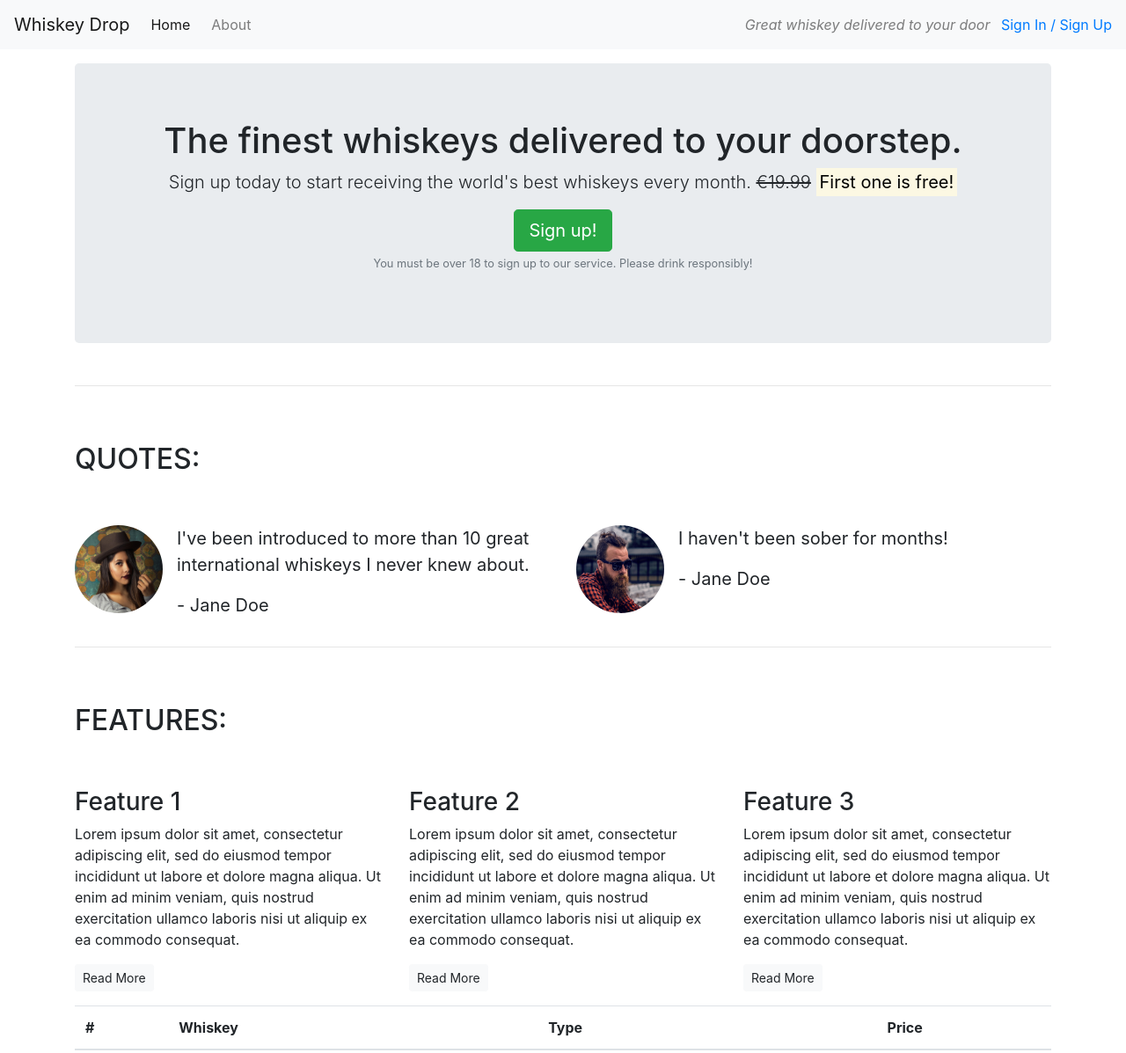
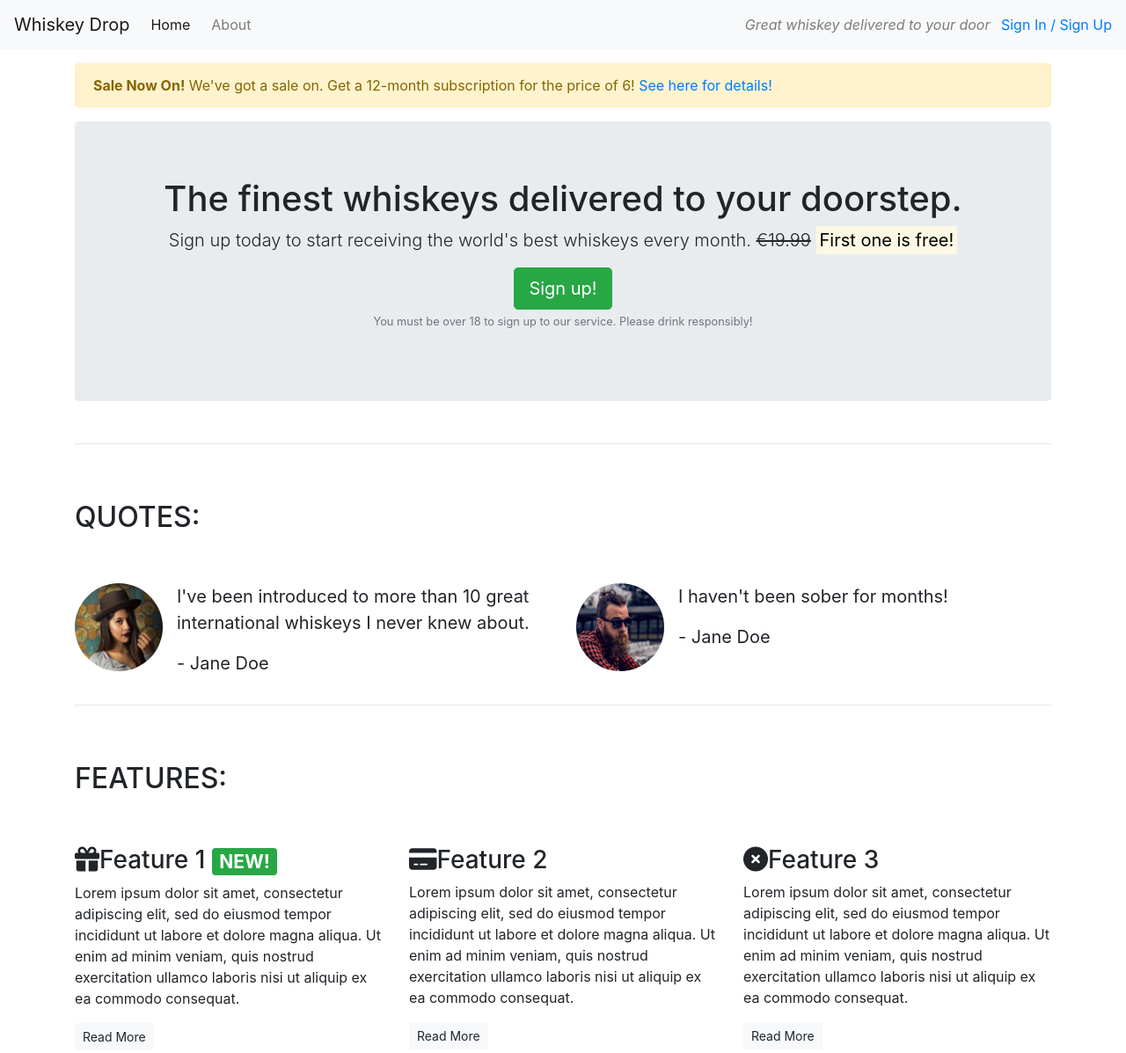
Before and after one commit to BrendanCooney/bootstrap_test1, a plain HTML site: page index.html in a window 1280 px wide. Shown: the top 1197 px of the page at 88% size. Drawn offline with nearby package versions, Linux system fonts and the light colour scheme.

Commit message:
adding icons, alert & styling with bootstrap

```diff
--- a/index.html
+++ b/index.html
@@ -8,6 +8,7 @@
 <!--Bootstrap Version-->
 <link rel="stylesheet" href="https://cdn.jsdelivr.net/npm/bootstrap@4.1.3/dist/css/bootstrap.min.css" integrity="sha384-MCw98/SFnGE8fJT3GXwEOngsV7Zt27NXFoaoApmYm81iuXoPkFOJwJ8ERdknLPMO" crossorigin="anonymous">
 <script src="https://cdn.jsdelivr.net/npm/bootstrap@4.1.3/dist/js/bootstrap.min.js" integrity="sha384-ChfqqxuZUCnJSK3+MXmPNIyE6ZbWh2IMqE241rYiqJxyMiZ6OW/JmZQ5stwEULTy" crossorigin="anonymous"></script>
+<script src="https://kit.fontawesome.com/56ebc553e5.js" crossorigin="anonymous"></script>
 <title>Whiskey Drop | Taste a new whiskey every month</title>
 </head>
 <body>
@@ -28,6 +29,13 @@
         <!--</div>-->
     </nav>
     <article class="container mt-3">
+      <div class="row d-none d-sm-block">
+        <div class="col-12">
+          <div class="alert alert-warning">
+             <strong>Sale Now On!</strong> We've got a sale on. Get a 12-month subscription for the price of 6! <a href="">See here for details!</a>
+          </div>
+        </div>
+      </div>
         <!-- Callout -->
         <div class="row">
           <div class="col-12">
@@ -55,7 +63,9 @@
           <div class="row">
             <div class="col-12 col-md-6">
               <div class="media">
-                <img src="images/girl-image.png" alt="girl who likes whiskey" class="rounded-circle mr-3" height="100" width="100">
+                <div class="d-none d-sm-block">
+                 <img src="images/girl-image.png" alt="girl who likes whiskey" class="rounded-circle mr-3" height="100" width="100">
+              </div>
                 <div class="media-body">
                   <blockquote class="blockquote">
                       <p>I've been introduced to more than 10 great international whiskeys I never knew about.</p>
@@ -66,7 +76,9 @@
             </div>
             <div class="col-12 col-md-6">
               <div class="media">
-                <img src="images/guy-image.png" alt="girl who likes whiskey" class="rounded-circle mr-3" height="100" width="100">
+                <div class="d-none d-sm-block">
+                 <img src="images/guy-image.png" alt="girl who likes whiskey" class="rounded-circle mr-3" height="100" width="100">
+                </div>
                 <div class="media-body">
               <blockquote class="blockquote">
                   <p>I haven't been sober for months!</p>
@@ -88,21 +100,21 @@
           <div class="row">
             <div class="col-12 col-md-6 col-lg-4">
               <div class="feature">
-                    <h3>Feature 1</h3>
+                    <h3><i class="fa-solid fa-gift d-none d-sm-inline"></i>Feature 1 <span class="badge badge-success">NEW!</span></h3>
                     <p>Lorem ipsum dolor sit amet, consectetur adipiscing elit, sed do eiusmod tempor incididunt ut labore et dolore magna aliqua. Ut enim ad minim veniam, quis nostrud exercitation ullamco laboris nisi ut aliquip ex ea commodo consequat.</p>
                     <p><a class = "btn btn-sm btn-light" href="">Read More</a></p>
               </div>
             </div>
             <div class="col-12 col-md-6 col-lg-4">
                 <div class="feature">
-                    <h3>Feature 2</h3>
+                    <h3><i class="fa-solid fa-credit-card d-none d-sm-inline"></i>Feature 2</h3>
                     <p>Lorem ipsum dolor sit amet, consectetur adipiscing elit, sed do eiusmod tempor incididunt ut labore et dolore magna aliqua. Ut enim ad minim veniam, quis nostrud exercitation ullamco laboris nisi ut aliquip ex ea commodo consequat.</p>
                     <p><a class = "btn btn-sm btn-light" href="">Read More</a></p>
                 </div>
             </div>
             <div class="col-12 d-md-none d-lg-block col-lg-4">
                 <div class="feature">
-                    <h3>Feature 3</h3>
+                    <h3><i class="fa-solid fa-circle-xmark d-none d-sm-inline"></i>Feature 3</h3>
                     <p>Lorem ipsum dolor sit amet, consectetur adipiscing elit, sed do eiusmod tempor incididunt ut labore et dolore magna aliqua. Ut enim ad minim veniam, quis nostrud exercitation ullamco laboris nisi ut aliquip ex ea commodo consequat.</p>
                     <p><a class = "btn btn-sm btn-light" href="">Read More</a></p>
                 </div>
```
